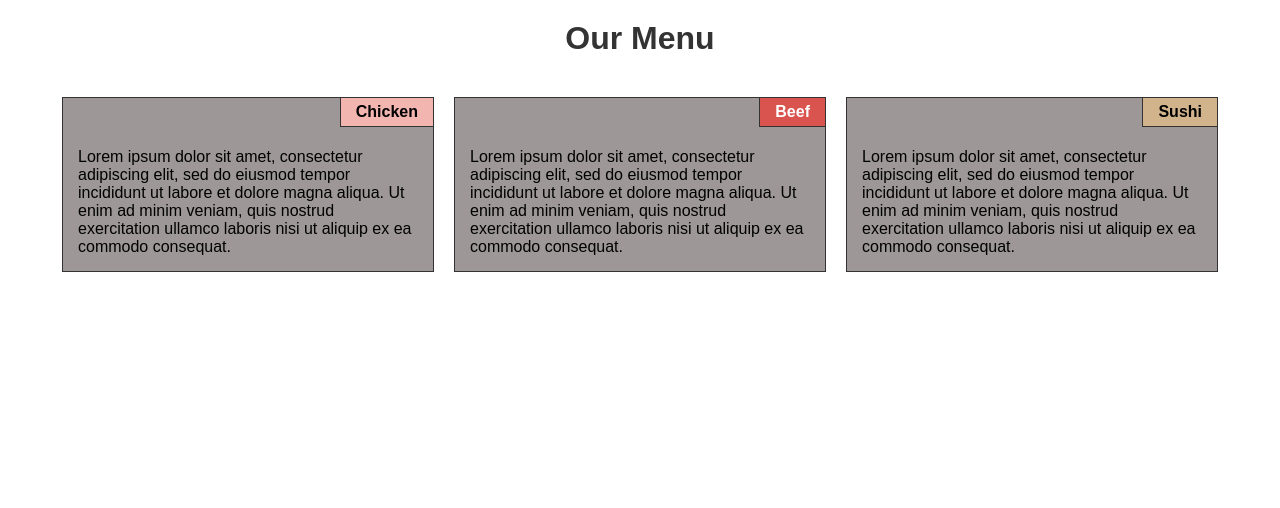
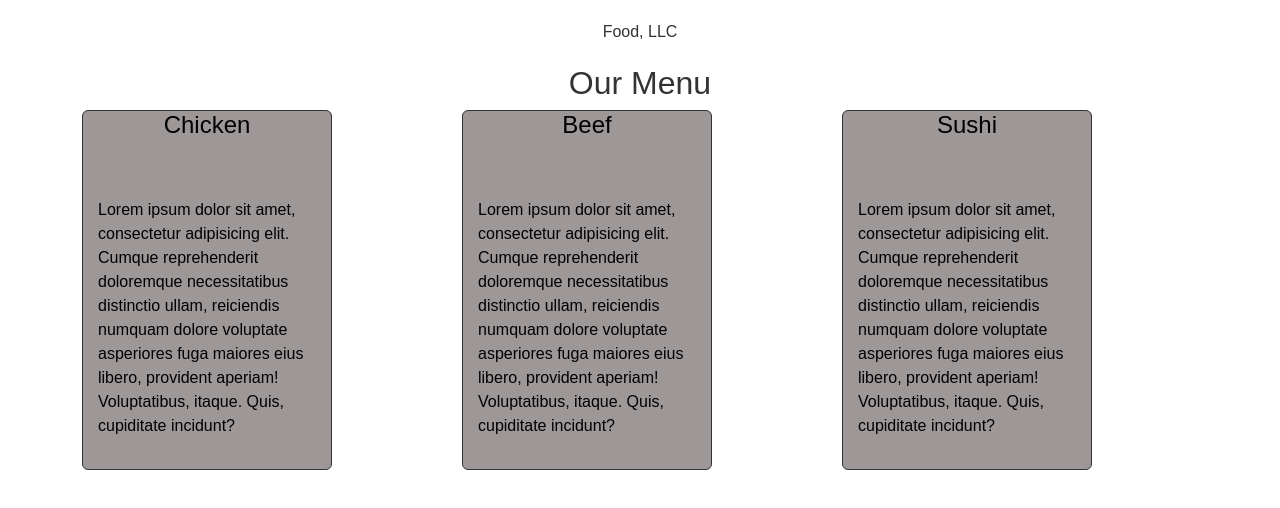
Before and after one commit to Muhammad-Abdullah-Bilal/Module3CodingAssignmentSolution, a plain HTML site: page index.html in a window 1280 px wide. Drawn offline with nearby package versions, Linux system fonts and the light colour scheme.

Commit message:
Update index.html

```diff
--- a/index.html
+++ b/index.html
@@ -1,34 +1,67 @@
 <!DOCTYPE html>
 <html lang="en">
 <head>
-    <meta charset="UTF-8">
-    <meta name="viewport" content="width=device-width, initial-scale=1.0">
-    <title>Our Menu</title>
-    <link rel="stylesheet" href="style.css">
+  <meta charset="UTF-8">
+  <meta name="viewport" content="width=device-width, initial-scale=1.0">
+  <title>Food, LLC</title>
+  <link href="https://cdn.jsdelivr.net/npm/bootstrap@5.3.0/dist/css/bootstrap.min.css" rel="stylesheet">
+  <link rel="stylesheet" href="style.css">
 </head>
 <body>
-    <header>
-        <h1>Our Menu</h1>
-    </header>
-    <section class="menu">
+
+  <!-- Header -->
+  <header>
+    Food, LLC
+  </header>
+
+  <!-- Navbar for Mobile -->
+  <nav class="navbar navbar-expand-lg navbar-light bg-light d-lg-none">
+    <div class="container-fluid">
+      <button class="navbar-toggler" type="button" data-bs-toggle="collapse" data-bs-target="#navbarMenu">
+        ☰
+      </button>
+      <div class="collapse navbar-collapse" id="navbarMenu">
+        <ul class="navbar-nav me-auto mb-2 mb-lg-0">
+          <li class="nav-item"><a class="nav-link" href="#">Chicken</a></li>
+          <li class="nav-item"><a class="nav-link" href="#">Beef</a></li>
+          <li class="nav-item"><a class="nav-link" href="#">Sushi</a></li>
+        </ul>
+      </div>
+    </div>
+  </nav>
+
+  <!-- Title -->
+  <h2>Our Menu</h2>
+
+  <!-- Menu Section -->
+  <div class="container">
+    <div class="row">
+      <!-- Chicken -->
+      <div class="col-lg-4 col-md-6 col-12">
         <div class="card">
-            <div class="card-title chicken">Chicken</div>
-            <p>
-                Lorem ipsum dolor sit amet, consectetur adipiscing elit, sed do eiusmod tempor incididunt ut labore et dolore magna aliqua. Ut enim ad minim veniam, quis nostrud exercitation ullamco laboris nisi ut aliquip ex ea commodo consequat.
-            </p>
+          <h4>Chicken</h4>
+          <p>Lorem ipsum dolor sit amet, consectetur adipisicing elit. Cumque reprehenderit doloremque necessitatibus distinctio ullam, reiciendis numquam dolore voluptate asperiores fuga maiores eius libero, provident aperiam! Voluptatibus, itaque. Quis, cupiditate incidunt?</p>
         </div>
+      </div>
+
+      <!-- Beef -->
+      <div class="col-lg-4 col-md-6 col-12">
         <div class="card">
-            <div class="card-title beef">Beef</div>
-            <p>
-                Lorem ipsum dolor sit amet, consectetur adipiscing elit, sed do eiusmod tempor incididunt ut labore et dolore magna aliqua. Ut enim ad minim veniam, quis nostrud exercitation ullamco laboris nisi ut aliquip ex ea commodo consequat.
-            </p>
+          <h4>Beef</h4>
+          <p>Lorem ipsum dolor sit amet, consectetur adipisicing elit. Cumque reprehenderit doloremque necessitatibus distinctio ullam, reiciendis numquam dolore voluptate asperiores fuga maiores eius libero, provident aperiam! Voluptatibus, itaque. Quis, cupiditate incidunt?</p>
         </div>
+      </div>
+
+      <!-- Sushi -->
+      <div class="col-lg-4 col-md-12 col-12">
         <div class="card">
-            <div class="card-title sushi">Sushi</div>
-            <p>
-                Lorem ipsum dolor sit amet, consectetur adipiscing elit, sed do eiusmod tempor incididunt ut labore et dolore magna aliqua. Ut enim ad minim veniam, quis nostrud exercitation ullamco laboris nisi ut aliquip ex ea commodo consequat.
-            </p>
+          <h4>Sushi</h4>
+          <p>Lorem ipsum dolor sit amet, consectetur adipisicing elit. Cumque reprehenderit doloremque necessitatibus distinctio ullam, reiciendis numquam dolore voluptate asperiores fuga maiores eius libero, provident aperiam! Voluptatibus, itaque. Quis, cupiditate incidunt?</p>
         </div>
-    </section>
+      </div>
+    </div>
+  </div>
+
+  <script src="https://cdn.jsdelivr.net/npm/bootstrap@5.3.0/dist/js/bootstrap.bundle.min.js"></script>
 </body>
 </html>
```
